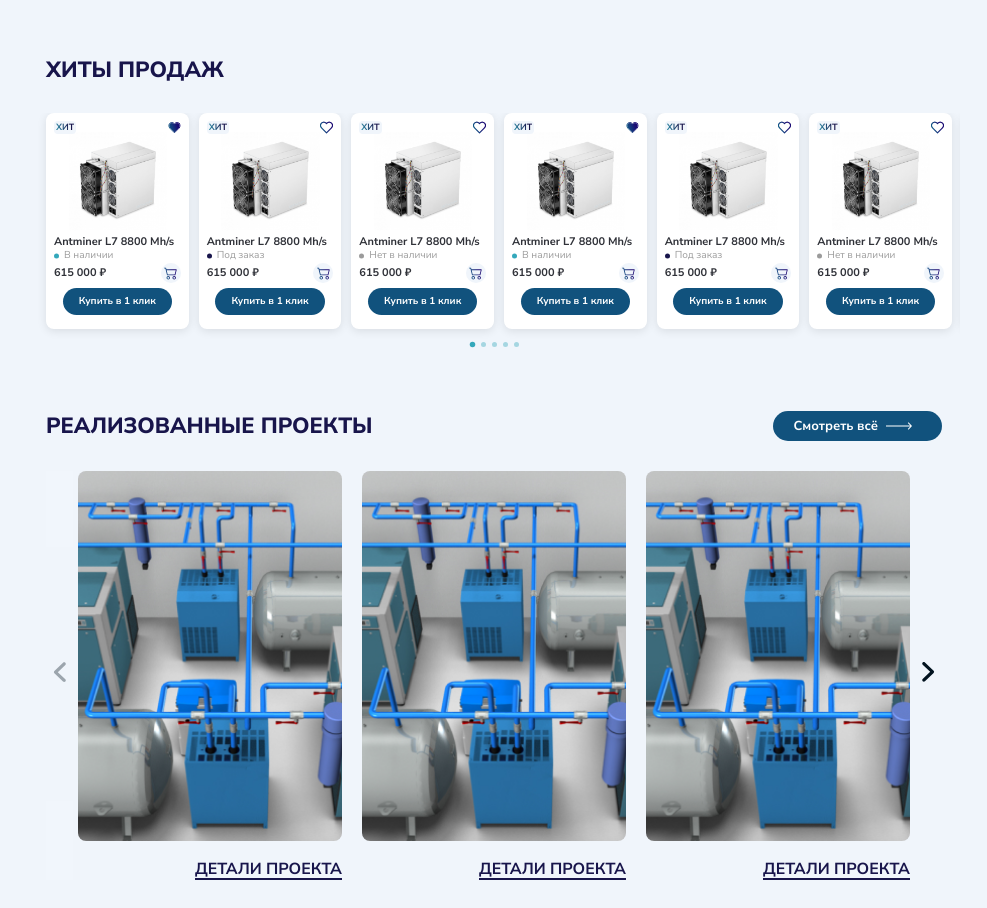
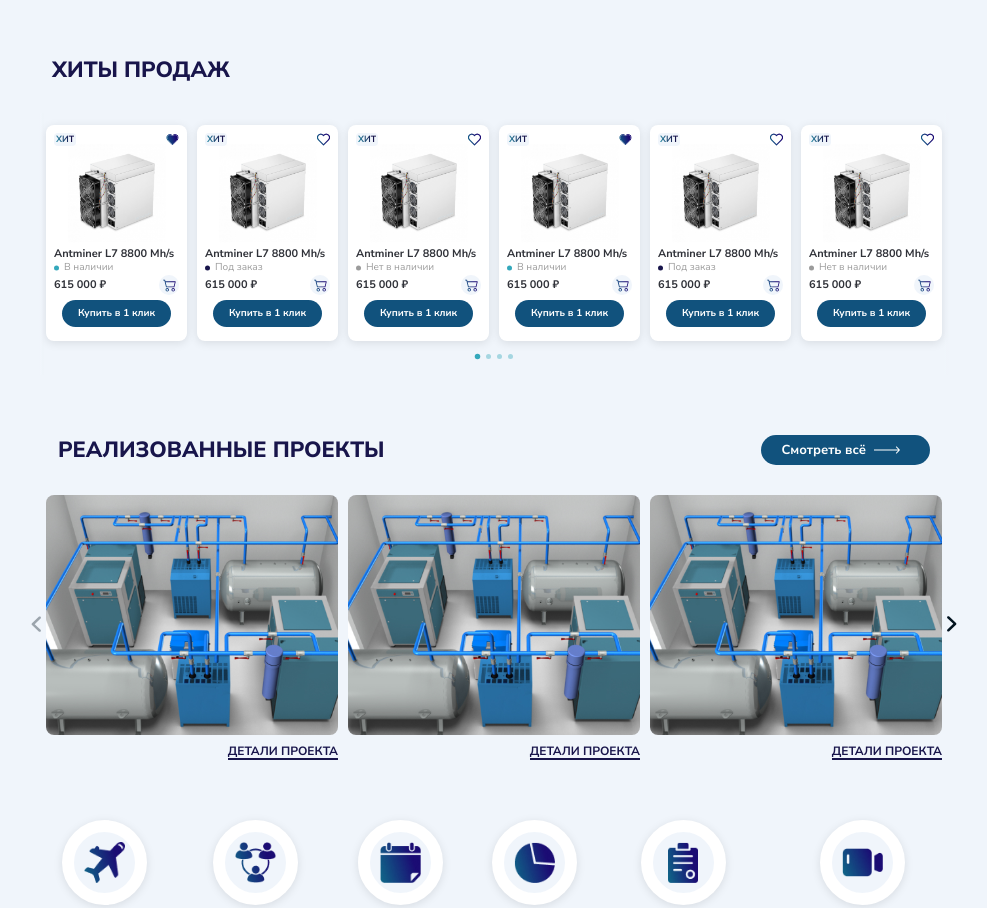
Before and after one commit to sjwopi/new-specprivod, a plain HTML site: page index.html in a window 1280 px wide. Shown: the part 1994-2902 px from the top of the page, without its empty margins (146-1133 px from the left). Drawn offline with nearby package versions, Linux system fonts and the light colour scheme; a web font is replaced by a local one.

Commit message:
fix projects

```diff
--- a/index.html
+++ b/index.html
@@ -983,7 +983,7 @@
         },
         grabCursor: true,
         slidesPerView: 3,
-        spaceBetween: 20
+        spaceBetween: window.innerWidth > 1400 ? 20 : 10
       });
     }
   </script>
--- a/scss/_catalog.scss
+++ b/scss/_catalog.scss
@@ -3,7 +3,7 @@
   margin: 0 auto 100px auto;
 
   &.products {
-    width: var(--desktop-width);
+    width: var(--desktop-width) !important;
 
     .catalogList__list {
       display: flex;
@@ -29,6 +29,29 @@
     width: 100%;
     padding: 0 18px;
     overflow: hidden;
+    position: relative;
+
+    &::after {
+      content: "";
+      position: absolute;
+      z-index: 2;
+      top: 0;
+      right: 0;
+      height: 100%;
+      width: 18px;
+      background-image: linear-gradient(90deg, transparent 0%, var(--bg-color) 50%);
+    }
+
+    &::before {
+      content: "";
+      position: absolute;
+      z-index: 2;
+      top: 0;
+      left: 0;
+      height: 100%;
+      width: 18px;
+      background-image: linear-gradient(90deg, var(--bg-color) 50%, transparent 100%);
+    }
   }
 
   &__list {
@@ -338,16 +361,24 @@
 
 @media screen and (max-width: 1400px) {
   .catalogList {
+    width: calc(var(--desktop-width) + 24px);
     margin: 0 auto 60px auto;
 
     &__item {
-      width: calc((100% - 40px) / 6);
+      width: calc((100% - 50px) / 6);
     }
 
     &__slider-pagination {
       .swiper-pagination-bullet {
         width: 5px;
         height: 5px;
+      }
+    }
+
+    &__slider {
+      padding: 12px;
+      &::after, &::before {
+        width: 10px;
       }
     }
   }
@@ -420,7 +451,7 @@
 @media screen and (max-width: 1200px) {
   .catalogList {
     &__item {
-      width: calc((100% - 31px) / 5);
+      width: calc((100% - 40px) / 5);
     }
 
     &.products {
@@ -443,6 +474,10 @@
       padding: 0;
       overflow: visible;
       margin-bottom: 20px;
+
+      &::after, &::before {
+        display: none;
+      }
     }
 
     &__list {
--- a/scss/_projects.scss
+++ b/scss/_projects.scss
@@ -27,10 +27,11 @@
   }
 
   &__title {
-    margin: 0;
+    margin: 0 0 0 32px;
   }
 
   &__more {
+    margin: 0 32px 0 0;
     height: fit-content;
     padding-right: 64px;
     position: relative;
@@ -119,10 +120,50 @@
   }
 }
 
+@media screen and (max-width: 1600px) {
+  .projectItem {
+    gap: 15px;
+
+    &__img {
+      height: 300px;
+    }
+
+    &__btn {
+      font-size: 14px;
+      line-height: 15px;
+    }
+  }
+}
+
 @media screen and (max-width: 1400px) {
   .projects {
-    width: var(--desktop-width);
+    width: calc(var(--desktop-width) + 40px);
     margin: 0 auto 60px auto;
+
+    &__slider {
+      padding: 0 20px;
+    }
+
+    .swiper-button-next, .swiper-button-prev {
+      width: 20px;
+    }
+    .swiper-button-next::after,
+    .swiper-button-prev::after {
+      width: 10px;
+    }
+  }
+
+  .projectItem {
+    gap: 10px;
+
+    &__img {
+      height: 240px;
+    }
+
+    &__btn {
+      font-size: 12px;
+      line-height: 13px;
+    }
   }
 }
 
@@ -131,7 +172,7 @@
     gap: 10px;
 
     &__img {
-      height: 240px;
+      height: 200px;
     }
 
     &__btn {
@@ -157,18 +198,17 @@
       display: flex;
       flex-direction: row;
       flex-wrap: wrap;
-      gap: 15px;
+      gap: 10px;
     }
   }
 
   .projectItem {
-    width: calc(50% - 8px);
+    width: calc((100% - 20px) / 3);
     display: none;
 
     &:nth-child(1),
     &:nth-child(2),
-    &:nth-child(3),
-    &:nth-child(4) {
+    &:nth-child(3) {
       display: flex;
     }
   }
@@ -183,13 +223,18 @@
         display: block;
       }
     }
+  }
 
-    &__list {
+  .projectItem {
+    width: calc(50% - 5px);
+
+    &:nth-child(4) {
       display: flex;
-      flex-direction: column;
     }
   }
+}
 
+@media screen and (max-width: 520px) {
   .projectItem {
     width: 100%;
 
```
Also changed, not shown: css/index.css.
